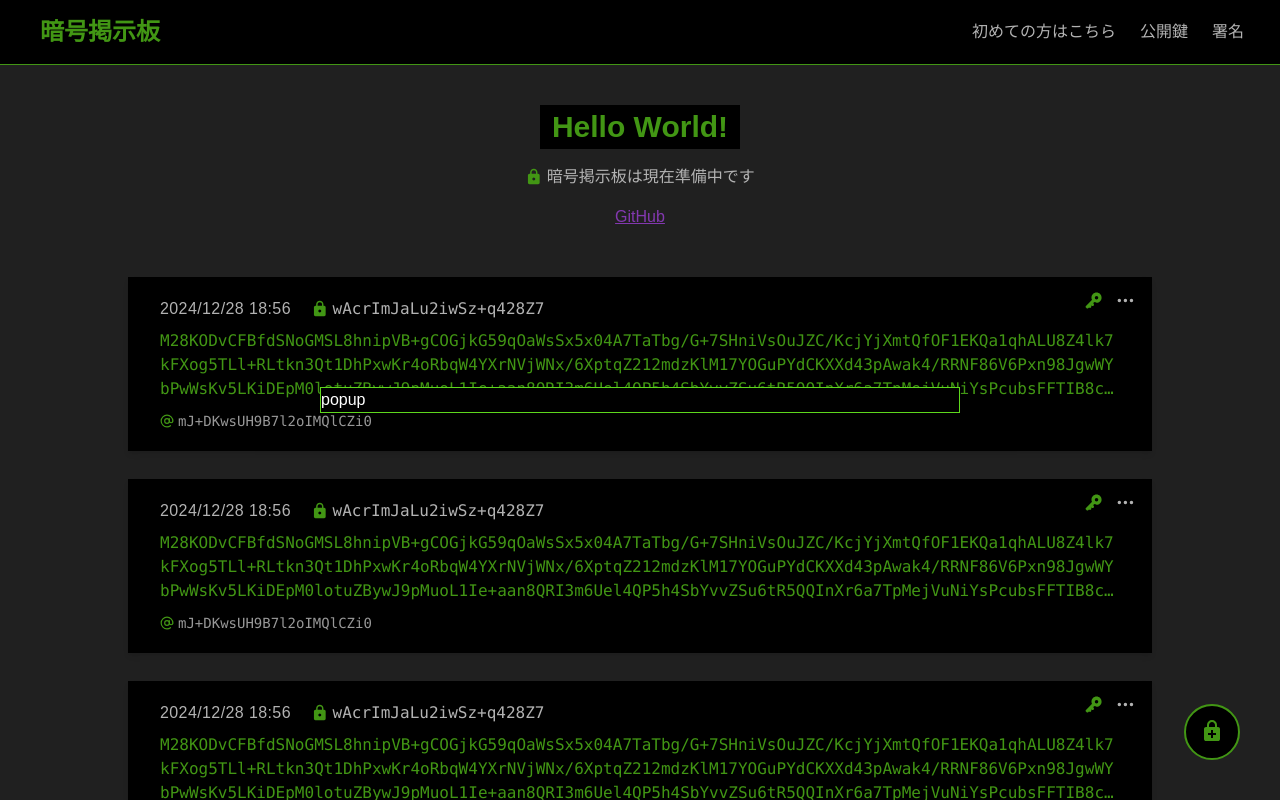
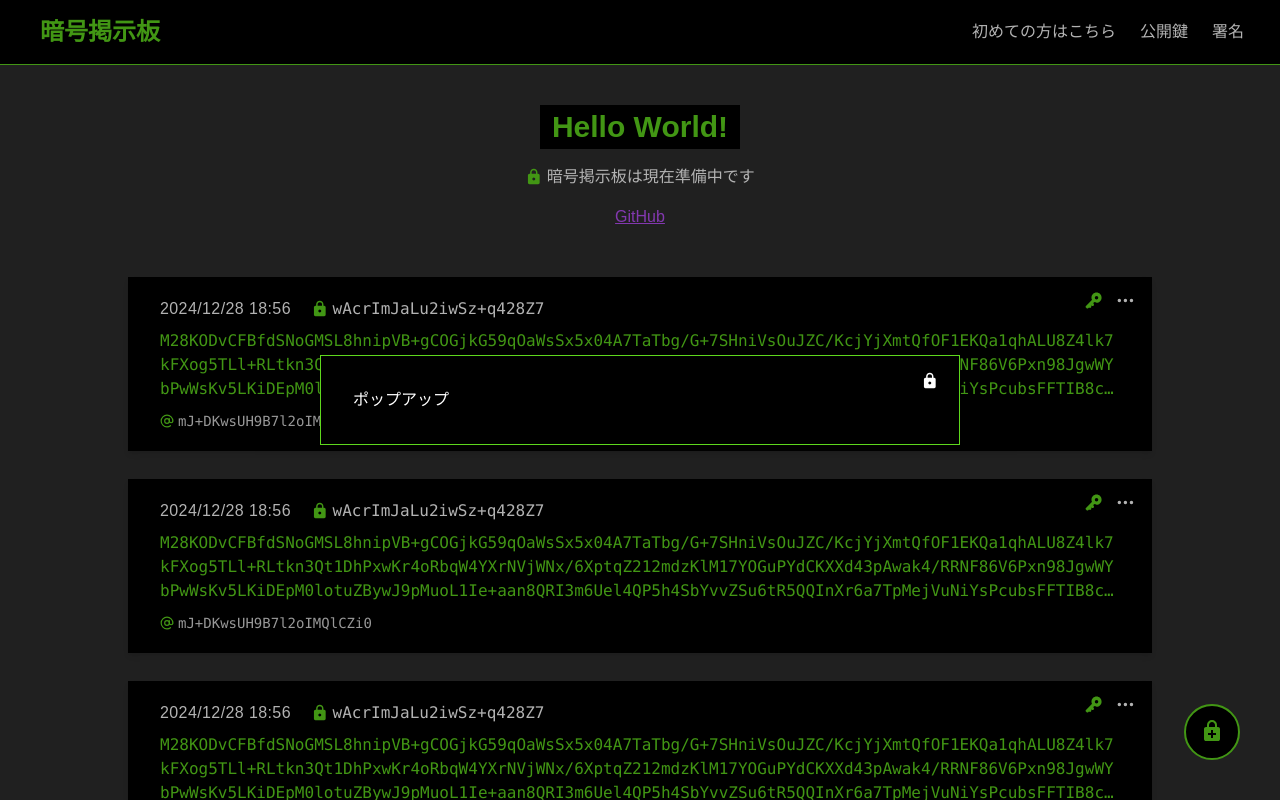
Before and after one commit to nanasi-1/encrypted-board, a Next.js app: page / in a window 1280 px wide. Shown: the top 800 px of the page. Built offline with nearby package versions, Linux system fonts and the light colour scheme.

Commit message:
余白を追加

```diff
--- a/src/app/page.tsx
+++ b/src/app/page.tsx
@@ -31,7 +31,7 @@ export default async function Home({ searchParams }: {
         <Pagination currentPage={currentPage} maxPage={4} baseHref="/?page="/>
       </div>
       <FixedButtons />
-      <ModalUI />
+      <ModalUI>ポップアップ</ModalUI>
     </>
   );
 }
--- a/src/components/ui/modal/index.module.css
+++ b/src/components/ui/modal/index.module.css
@@ -8,4 +8,8 @@
 .wrapper {
   /* 見た目 */
   @apply bg-black border-primary border w-1/2;
+  /* 余白 */
+  @apply px-8 py-8;
+  /* その他 */
+  @apply relative;
 }
--- a/src/components/ui/modal/index.tsx
+++ b/src/components/ui/modal/index.tsx
@@ -1,10 +1,14 @@
+import { Icones, LockIcon } from '../icons'
 import styles from './index.module.css'
 
-export function ModalUI() {
+export function ModalUI({ children }: {
+  children?: React.ReactNode
+}) {
   return (
     <div className={styles['bg']}>
-      <div className={styles['wrapper']}>
-        popup
+      <div className={styles['wrapper'] + ''}>
+        <Icones Icon={LockIcon} color="white" className='absolute top-4 right-5' />
+        {children}
       </div>
     </div>
   )
```
